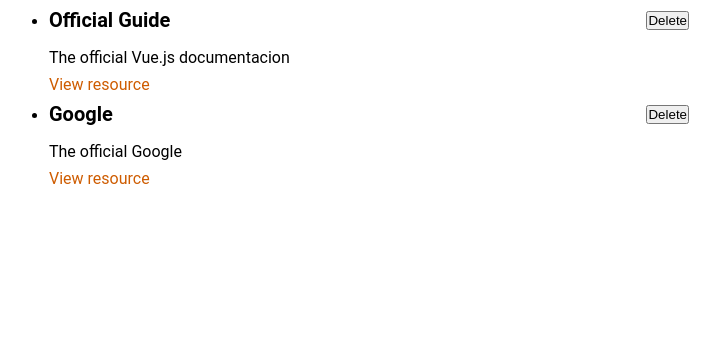
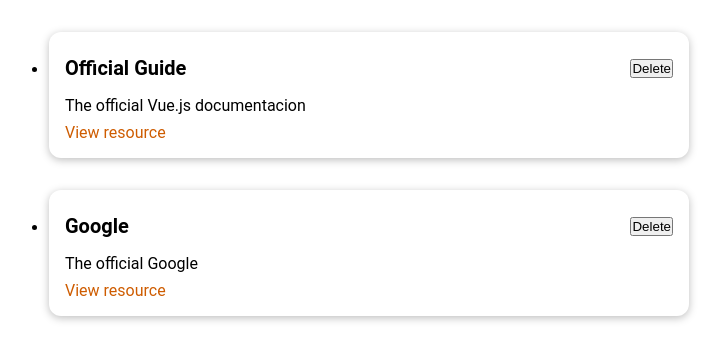
Before and after one commit to N1Anoobis/Voice-Assistant-App, a Vue app: page /#/ in a window 1280 px wide. Shown: the top 360 px of the page, without its empty margins (271-995 px from the left). Built offline with nearby package versions, Linux system fonts and the light colour scheme.

Commit message:
Add slot wrapper

```diff
--- a/src/components/ResourceItem.vue
+++ b/src/components/ResourceItem.vue
@@ -1,22 +1,24 @@
 <template>
   <li>
-    <div>
+    <BaseCard>
       <header>
         <h3>{{ data.title }}</h3>
         <button>Delete</button>
       </header>
-    </div>
-    <p>{{ data.description }}</p>
-    <nav>
-      <a :href="data.link">View resource</a>
-    </nav>
+
+      <p>{{ data.description }}</p>
+      <nav>
+        <a :href="data.link">View resource</a>
+      </nav>
+    </BaseCard>
   </li>
 </template>
 
 <script lang="ts">
 import { Component, Prop, Vue } from "vue-property-decorator";
+import BaseCard from "./UI/BaseCard.vue";
 @Component({
-  components: {},
+  components: { BaseCard },
 })
 export default class ResourceItem extends Vue {
   @Prop() data: object;
--- /dev/null
+++ b/src/components/UI/BaseCard.vue
@@ -0,0 +1,24 @@
+<template>
+  <div>
+<slot></slot>
+  </div>
+</template>
+
+<script lang="ts">
+import { Component, Vue } from "vue-property-decorator";
+// import ResourceItem from "./ResourceItem.vue";
+@Component
+export default class BaseCard extends Vue {
+//   @Prop() resources: object;
+}
+</script>
+
+<style scoped>
+div {
+  border-radius: 12px;
+  box-shadow: 0 2px 8px rgba(0, 0, 0, 0.26);
+  padding: 1rem;
+  margin: 2rem auto;
+  max-width: 40rem;
+}
+</style>
```
